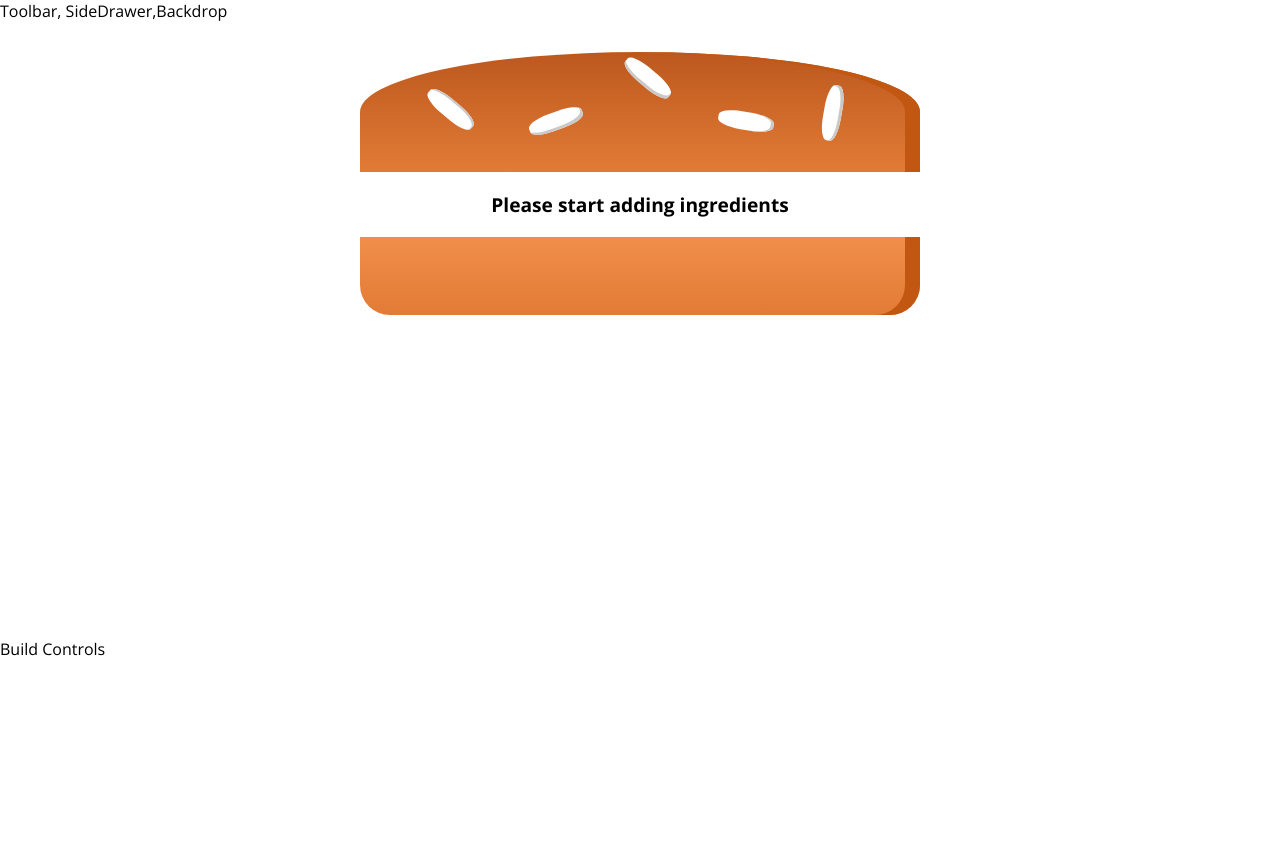
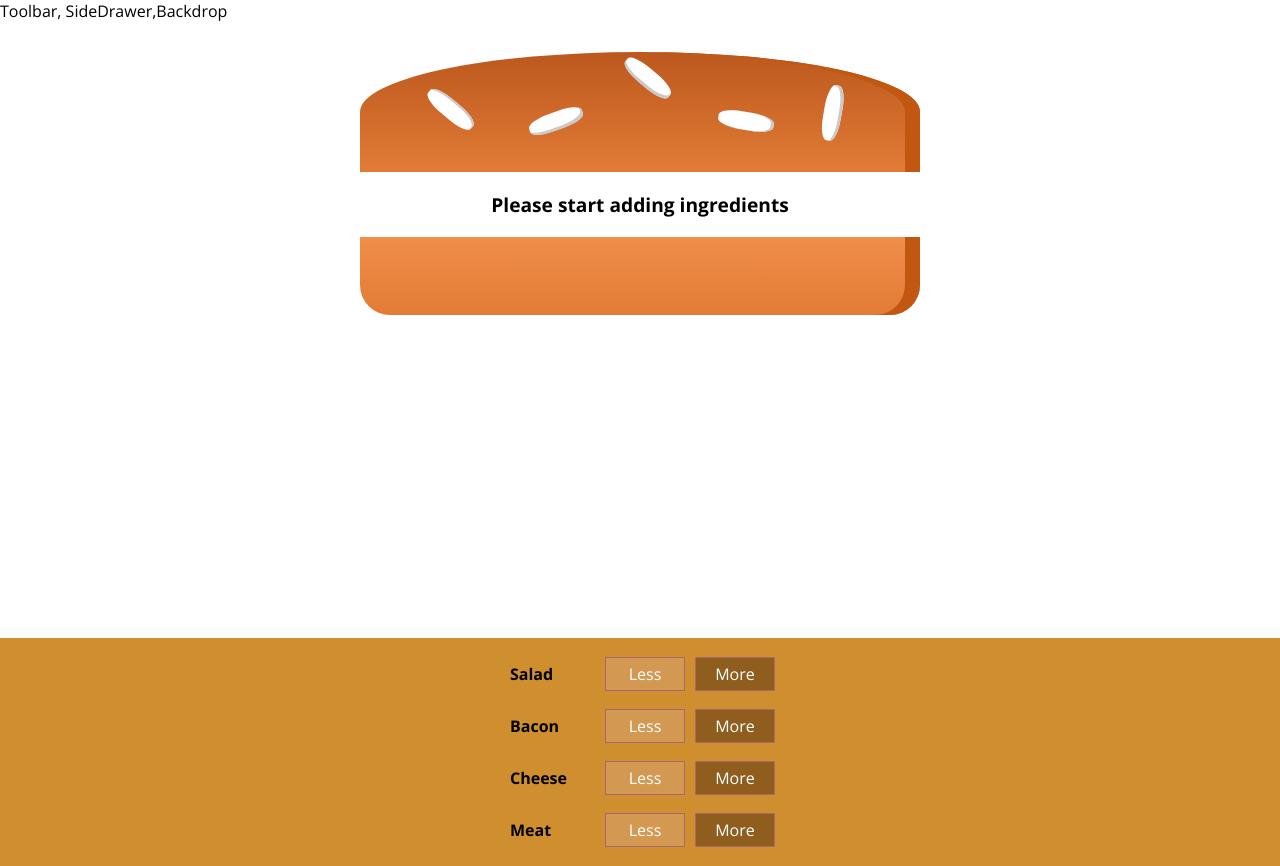
Before and after one commit to iifawzi/Burger-Builder, a React (Create React App) app: page / in a window 1280 px wide. Before the commit the page ends 800 px from the top, so only its background shows below. Built offline with nearby package versions, Linux system fonts and the light colour scheme.

Commit message:
controls component

```diff
--- /dev/null
+++ b/src/components/Burger/BuildControls/BuildControl/BuildControl.js
@@ -0,0 +1,14 @@
+import React from "react";
+import buildControls from "../BuildControls";
+import classes from "./BuildControl.module.css";
+
+
+const buildControl = (props)=>(
+    <div className={classes.BuildControl}>
+        <div className={classes.Label}>{props.label}</div>
+        <button className={classes.Less}>Less</button>
+        <button className={classes.More}>More</button>
+    </div>
+)
+
+export default buildControl;
--- /dev/null
+++ b/src/components/Burger/BuildControls/BuildControl/BuildControl.module.css
@@ -0,0 +1,58 @@
+.BuildControl {
+    display:flex;
+    justify-content: space-between;
+    align-items: center;
+    margin: 5px 0;
+
+}
+
+.BuildControl button {
+    display: block;
+    font:inherit;
+    padding: 5px;
+    margin: 0 5px;
+    width: 80px;
+    border: 1px solid #aa6871;
+    cursor: pointer;
+    outline: none;
+}
+
+
+.BuildControl button:disabled {
+    background-color: #AC9980;
+    border: 1px solid #7E7365;
+    color: #ccc;
+    cursor: default;
+}
+
+.BuildControl button:hover:disabled {
+    background-color: #AC9980;
+    color: #ccc;
+    cursor: not-allowed;
+}
+
+.Label {
+    padding: 10px;
+    font-weight: bold;
+    width: 80px;
+}
+
+.BuildControl .Less {
+    background-color: #D39952;
+    color: white;
+}
+
+.BuildControl .More {
+    background-color: #8F5E1E;
+    color: white;
+}
+
+.BuildControl .Less:hover, .BuildControl .Less:active {
+    background-color: #DAA972;
+    color: white;
+}
+
+.BuildControl .More:hover,.BuildControl .More:active {
+    background-color: #99703F;
+    color: white;
+}
--- /dev/null
+++ b/src/components/Burger/BuildControls/BuildControls.js
@@ -0,0 +1,18 @@
+import React from "react";
+import classes from "./BuildControls.module.css";
+import BuildControl from "./BuildControl/BuildControl";
+const controls = [
+    {label: "Salad", type: "salad"},
+    {label: "Bacon", type: "Bacon"},
+    {label: "Cheese", type: "Cheese"},
+    {label: "Meat", type: "Meat"},
+]
+const buildControls = (props)=>(
+    <div className={classes.BuildControls}>
+{controls.map(ctrl=>(
+   <BuildControl key={ctrl.label} label={ctrl.label}/>
+))}
+    </div>
+)
+
+export default buildControls;
--- /dev/null
+++ b/src/components/Burger/BuildControls/BuildControls.module.css
@@ -0,0 +1,10 @@
+.BuildControls {
+    width : 100;
+    background-color: #cf8f2e;
+    display : flex;
+    flex-flow: column;
+    align-items:center;
+    box-shadow : 0 2px 1px #ccc;
+    margin: auto;
+    padding: 10px 0;
+}
--- a/src/containers/BurgerBuilder/BurgerBuilder.js
+++ b/src/containers/BurgerBuilder/BurgerBuilder.js
@@ -1,6 +1,7 @@
 import React, {Component} from "react";
 import Aux from "../../hoc/Aux";
-import Burger from "../../components/Burger/Burger"
+import Burger from "../../components/Burger/Burger";
+import BuildControls from "../../components/Burger/BuildControls/BuildControls";
 class BurgerBuilder extends Component {
     state = {
         ingredients: {
@@ -14,7 +15,7 @@
     return (
      <Aux>
         <Burger ingredients={this.state.ingredients} />
-         <div>Build Controls</div>
+       <BuildControls />
      </Aux>
     );
 }
```
